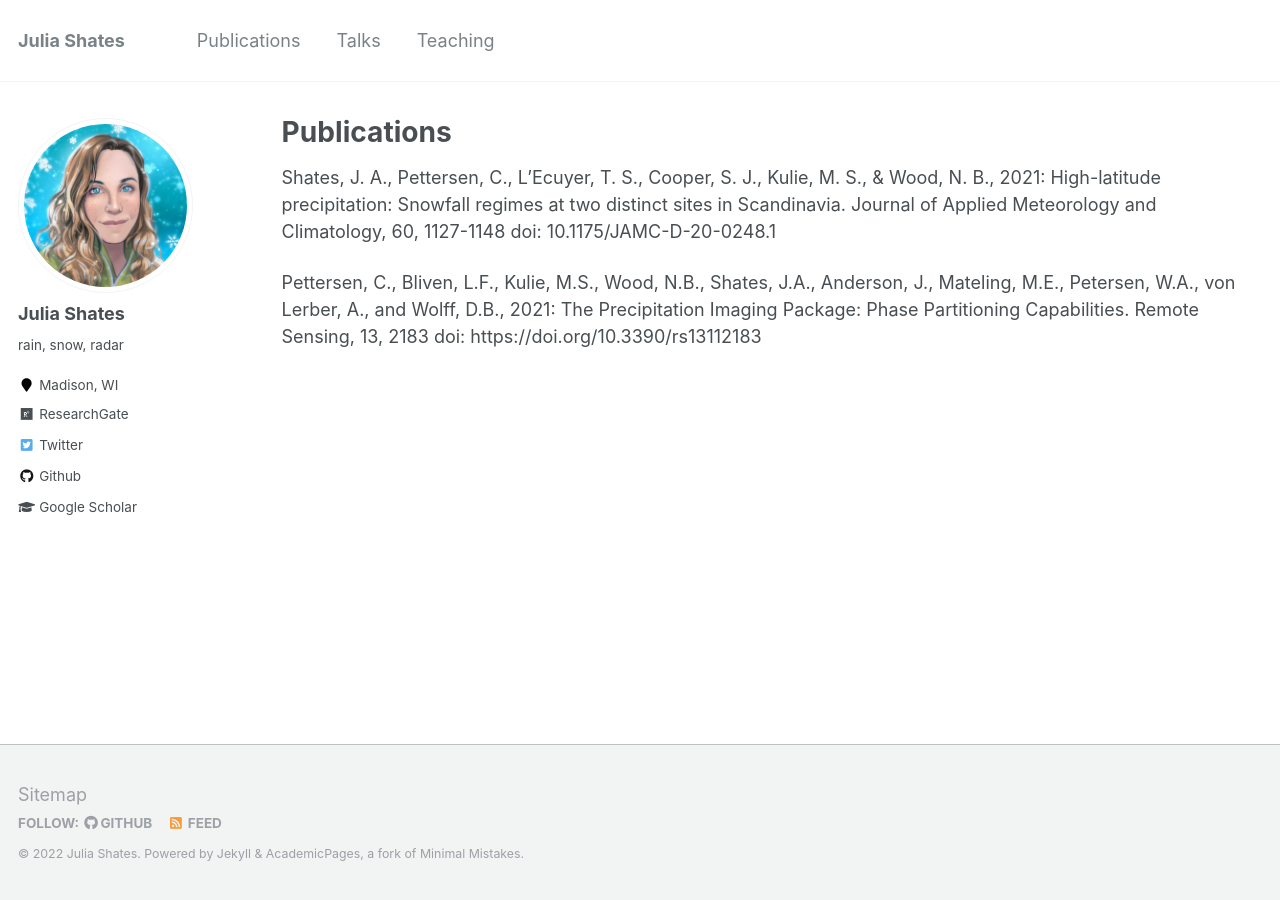
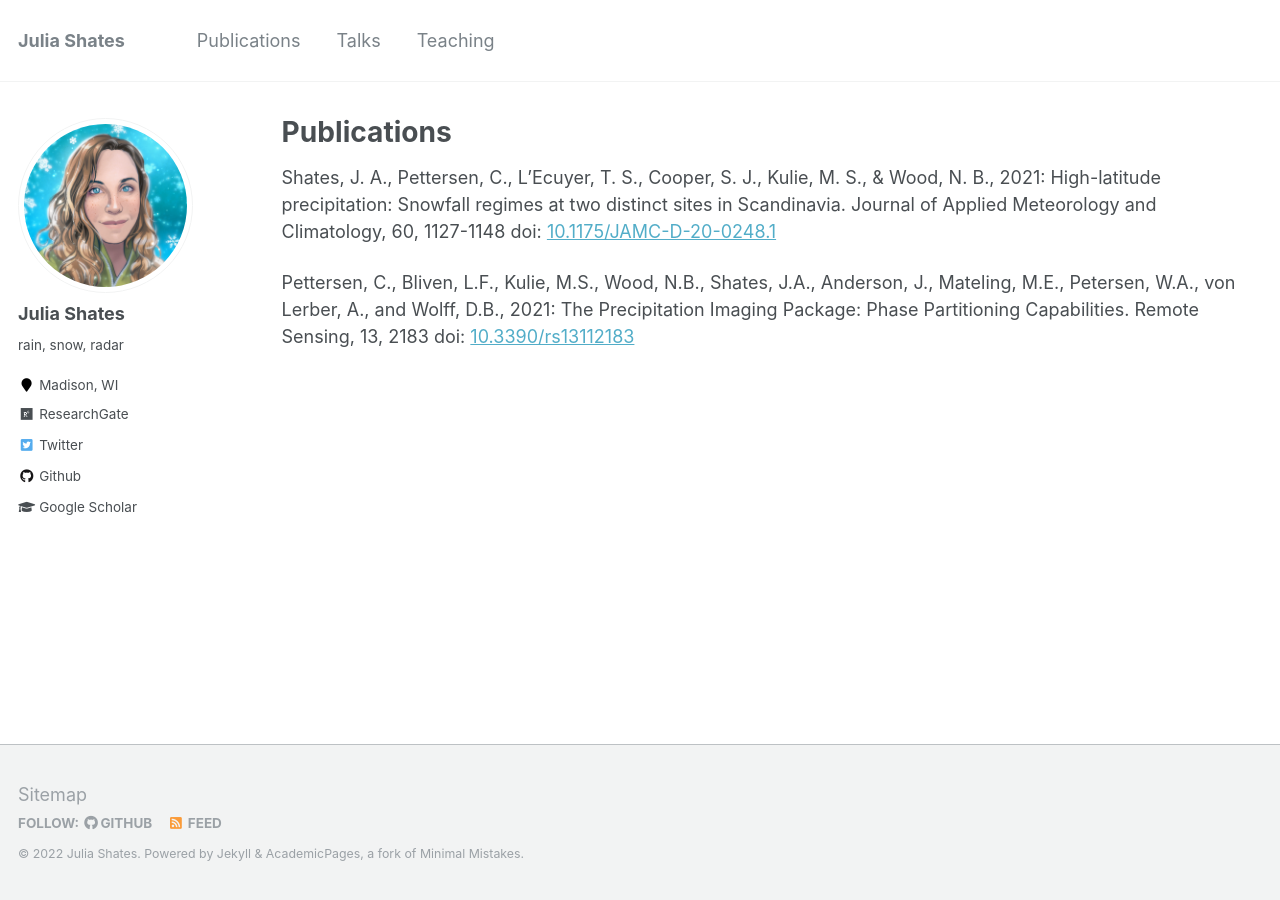
Before and after one commit to shates/shates.github.io, a Jekyll site: the page built from _pages/publications.md, in a window 1280 px wide. Built offline with Jekyll 4.4.1, drawn with Linux system fonts in a browser that asks for light colours; some of the changed lines change nothing that is shown.

Commit message:
Update publications.md

```diff
--- a/_pages/publications.md
+++ b/_pages/publications.md
@@ -5,6 +5,6 @@
 author_profile: true
 ---
 
-Shates, J. A., Pettersen, C., L’Ecuyer, T. S., Cooper, S. J., Kulie, M. S., & Wood, N. B., 2021: High-latitude precipitation: Snowfall regimes at two distinct sites in Scandinavia. Journal of Applied Meteorology and Climatology, 60, 1127-1148 doi: 10.1175/JAMC-D-20-0248.1
+Shates, J. A., Pettersen, C., L’Ecuyer, T. S., Cooper, S. J., Kulie, M. S., & Wood, N. B., 2021: High-latitude precipitation: Snowfall regimes at two distinct sites in Scandinavia. Journal of Applied Meteorology and Climatology, 60, 1127-1148 doi: [10.1175/JAMC-D-20-0248.1](https://doi.org/10.1175/JAMC-D-20-0248.1)
 
-Pettersen, C., Bliven, L.F., Kulie, M.S., Wood, N.B., Shates, J.A., Anderson, J., Mateling, M.E., Petersen, W.A., von Lerber, A., and Wolff, D.B., 2021: The Precipitation Imaging Package: Phase Partitioning Capabilities. Remote Sensing, 13, 2183 doi: https://doi.org/10.3390/rs13112183
+Pettersen, C., Bliven, L.F., Kulie, M.S., Wood, N.B., Shates, J.A., Anderson, J., Mateling, M.E., Petersen, W.A., von Lerber, A., and Wolff, D.B., 2021: The Precipitation Imaging Package: Phase Partitioning Capabilities. Remote Sensing, 13, 2183 doi: [10.3390/rs13112183](https://www.mdpi.com/2072-4292/13/11/2183)
```
